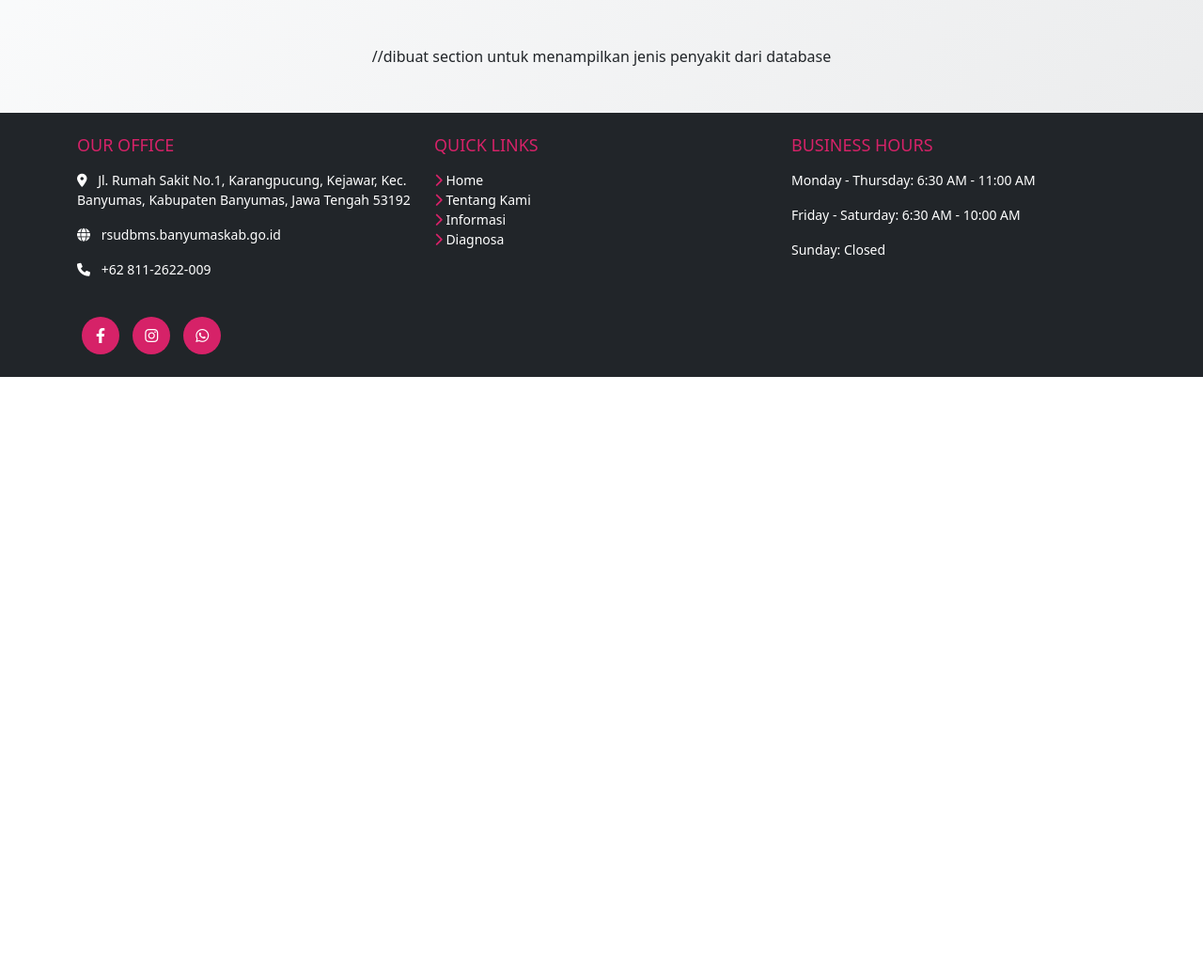
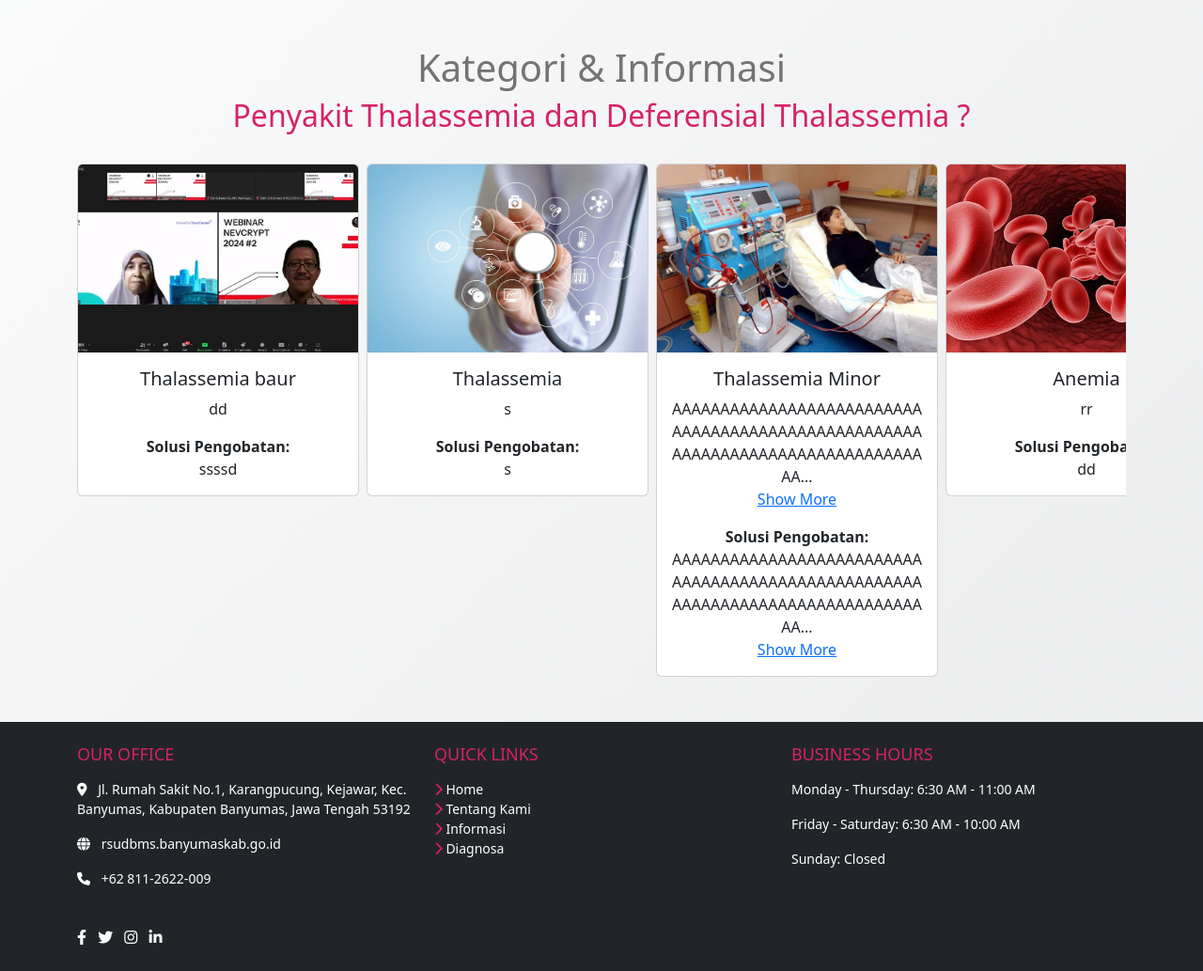
Before and after one commit to rahmasetiani/ESITAL-Expert-System-Thalasemia, a PHP site: page /page/informasi.php in a window 1280 px wide. Shown: the part 68-1101 px from the top of the page at 94% size. Before the commit the page ends 469 px from the top, so only its background shows below. Run offline with PHP 8.4, Linux system fonts and the light colour scheme; data comes from the database, SQL or seed files in the repository.

Commit message:
Progres 4 informasi penyakit base tabel

```diff
--- a/page/informasi.php
+++ b/page/informasi.php
@@ -1,5 +1,10 @@
 <?php
 session_start();
+require '../database/koneksi.php';
+
+// Fetch data from the penyakit table
+$query = "SELECT * FROM penyakit";
+$result = mysqli_query($conn, $query);
 ?>
 
 <!DOCTYPE html>
@@ -7,12 +12,34 @@ session_start();
 <head>
     <meta charset="UTF-8">
     <meta name="viewport" content="width=device-width, initial-scale=1.0">
-    <title>EXSITHAL</title>
+    <title>EXSITHAL - Informasi Penyakit</title>
     <!-- Bootstrap CSS -->
     <link href="https://cdn.jsdelivr.net/npm/bootstrap@5.3.0-alpha3/dist/css/bootstrap.min.css" rel="stylesheet">
     <link rel="stylesheet" href="https://cdnjs.cloudflare.com/ajax/libs/font-awesome/6.0.0-beta3/css/all.min.css"> <!-- Font Awesome CDN -->
     <link rel="stylesheet" href="../asset/css/index.css">
     <link rel="stylesheet" href="../asset/css/footer.css">
+    <style>
+        .card-img-top {
+            width: 100%;
+            height: 200px;
+            object-fit: cover;
+        }
+        .card {
+            margin-right: 10px; /* Add margin for spacing between cards */
+            display: flex; /* Ensure flex display for equal heights */
+            flex-direction: column; /* Align items vertically */
+        }
+        .card-body {
+            flex: 1; /* Allow the card body to grow */
+            display: flex;
+            flex-direction: column; /* Align text vertically */
+            justify-content: space-between; /* Space between text */
+        }
+        section {
+            background-color: #f8f9fa;
+            background-image: linear-gradient(135deg, rgba(255, 255, 255, 0.2), rgba(0, 0, 0, 0.05));
+        }
+    </style>
 </head>
 <body>
     <!-- Navbar -->
@@ -39,7 +66,6 @@ session_start();
                         </li>
                     </ul>
                     <ul class="navbar-nav">
-                        <!-- Check if user is logged in -->
                         <?php if(isset($_SESSION['logged_in']) && $_SESSION['logged_in'] === true): ?>
                             <li class="nav-item">
                                 <a class="nav-link" href="logout.php">Logout</a>
@@ -55,30 +81,61 @@ session_start();
         </nav>
     </header>
 
-<!-- Apa Itu Thalassemia Section -->
     <section class="py-5 text-center">
-   //dibuat section untuk menampilkan jenis penyakit dari database
+    <h1 style="color: #757375;">Kategori & Informasi</h1>
+    <h2 style="color: #d62268;"> Penyakit Thalassemia dan Deferensial Thalassemia </span>?</h2>
+    <br>
+
+
+        <div class="container">
+            <div class="row">
+                <div class="col-12">
+                    <div class="d-flex overflow-auto flex-nowrap">
+                        <?php while ($row = mysqli_fetch_assoc($result)): ?>
+                            <div class="card h-100 me-2" style="min-width: 300px;">
+                                <img src="../asset/image/penyakit/<?php echo $row['foto']; ?>" class="card-img-top" alt="<?php echo $row['namapenyakit']; ?>">
+                                <div class="card-body">
+                                    <h5 class="card-title"><?php echo $row['namapenyakit']; ?></h5>
+                                    <p class="card-text" data-short-text="<?php echo htmlspecialchars(substr($row['deskripsi'], 0, 80)); ?>" data-full-text="<?php echo htmlspecialchars($row['deskripsi']); ?>">
+                                        <?php
+                                        $shortDescription = substr($row['deskripsi'], 0, 80);
+                                        if (strlen($row['deskripsi']) > 80) {
+                                            echo $shortDescription . '...<br><a href="#" class="show-more">Show More</a>';
+                                        } else {
+                                            echo $shortDescription;
+                                        }
+                                        ?>
+                                    </p>
+                                    <strong>Solusi Pengobatan:</strong>
+                                    <p class="card-text" data-short-text="<?php echo htmlspecialchars(substr($row['solusipengobatan'], 0, 80)); ?>" data-full-text="<?php echo htmlspecialchars($row['solusipengobatan']); ?>">
+                                        <?php
+                                        $shortSolution = substr($row['solusipengobatan'], 0, 80);
+                                        if (strlen($row['solusipengobatan']) > 80) {
+                                            echo $shortSolution . '...<br><a href="#" class="show-more-solution">Show More</a>';
+                                        } else {
+                                            echo $shortSolution;
+                                        }
+                                        ?>
+                                    </p>
+                                </div>
+                            </div>
+                        <?php endwhile; ?>
+                    </div>
+                </div>
+            </div>
+        </div>
     </section>
 
-<style>
-    section {
-        background-color: #f8f9fa; /* Warna latar belakang yang lembut */
-        background-image: linear-gradient(135deg, rgba(255, 255, 255, 0.2), rgba(0, 0, 0, 0.05)); /* Tekstur warna */
-    }
-</style>
     <!-- Footer -->
     <footer class="bg-dark text-white text-center text-md-start py-4">
         <div class="container">
             <div class="row">
-            <!-- Our Office Column -->
                 <div class="col-md-4">
                     <h5 style="color: #d62268;"> Our Office</h5>
-                <p><i class="fas fa-map-marker-alt" style="margin-right: 8px;"></i></i> Jl. Rumah Sakit No.1, Karangpucung, Kejawar, Kec. Banyumas, Kabupaten Banyumas, Jawa Tengah 53192</p>
-                <p><i class="fas fa-globe" style="margin-right: 8px;"></i></i> <a href="http://rsudbms.banyumaskab.go.id/" class="text-white" target="_blank"> rsudbms.banyumaskab.go.id</a></p>
-                <p><i class="fas fa-phone" style="margin-right: 8px;"></i></i> +62 811-2622-009</p>
+                    <p><i class="fas fa-map-marker-alt" style="margin-right: 8px;"></i> Jl. Rumah Sakit No.1, Karangpucung, Kejawar, Kec. Banyumas, Kabupaten Banyumas, Jawa Tengah 53192</p>
+                    <p><i class="fas fa-globe" style="margin-right: 8px;"></i> <a href="http://rsudbms.banyumaskab.go.id/" class="text-white" target="_blank"> rsudbms.banyumaskab.go.id</a></p>
+                    <p><i class="fas fa-phone" style="margin-right: 8px;"></i> +62 811-2622-009</p>
                 </div>
-
-            <!-- Quick Links Column -->
                 <div class="col-md-4">
                     <h5 style="color: #d62268;">Quick Links</h5>
                     <ul class="list-unstyled">
@@ -88,8 +145,6 @@ session_start();
                         <li><a href="diagnosa.php" class="text-white"><i class="fas fa-chevron-right" style="color: #d62268;"></i> Diagnosa</a></li>
                     </ul>
                 </div>
-
-            <!-- Business Hours Column -->
                 <div class="col-md-4">
                     <h5 style="color: #d62268;">Business Hours</h5>
                     <p>Monday - Thursday: 6:30 AM - 11:00 AM</p>
@@ -97,31 +152,70 @@ session_start();
                     <p>Sunday: Closed</p>
                 </div>
             </div>
-
-        <!-- Social Media Links -->
             <div class="social-media mt-4">
-            <a href="https://facebook.com" class="btn btn-circle" style="background-color: #d62268;">
-                <i class="fab fa-facebook-f"></i>
-            </a>
-            <a href="https://instagram.com" class="btn btn-circle" style="background-color: #d62268;">
-                <i class="fab fa-instagram"></i>
-            </a>
-            <a href="https://whatsapp.com" class="btn btn-circle" style="background-color: #d62268;">
-                <i class="fab fa-whatsapp"></i>
-            </a>
+                <a href="#" class="text-white me-2"><i class="fab fa-facebook-f"></i></a>
+                <a href="#" class="text-white me-2"><i class="fab fa-twitter"></i></a>
+                <a href="#" class="text-white me-2"><i class="fab fa-instagram"></i></a>
+                <a href="#" class="text-white"><i class="fab fa-linkedin-in"></i></a>
             </div>
         </div>
-
-    <!-- Scroll to Top Button -->
-    <a href="#" class="scroll-to-top" style="display: none;">
-        <i class="fas fa-arrow-up"></i>
-    </a>
     </footer>
 
-<!-- Bootstrap JS -->
+    <!-- Bootstrap JS and dependencies -->
     <script src="https://cdn.jsdelivr.net/npm/bootstrap@5.3.0-alpha3/dist/js/bootstrap.bundle.min.js"></script>
-<script src="../asset/js/index.js"></script>
+    <script>
+    function setupShowMoreLess() {
+        // Show More functionality for descriptions
+        document.querySelectorAll('.show-more').forEach(function (link) {
+            link.addEventListener('click', function (event) {
+                event.preventDefault();
+                const cardText = link.parentElement;
+                const fullText = cardText.getAttribute('data-full-text');
+                cardText.innerHTML = fullText + '<br><a href="#" class="show-less">Show Less</a>';
+                setupShowLess(); // Set up the show less link again
+            });
+        });
 
+        // Show Less functionality for descriptions
+        function setupShowLess() {
+            document.querySelectorAll('.show-less').forEach(function (link) {
+                link.addEventListener('click', function (event) {
+                    event.preventDefault();
+                    const cardText = link.parentElement;
+                    const shortText = cardText.getAttribute('data-short-text');
+                    cardText.innerHTML = shortText + '...<br><a href="#" class="show-more">Show More</a>';
+                    setupShowMoreLess(); // Set up the show more link again
+                });
+            });
+        }
+
+        // Show More functionality for solutions
+        document.querySelectorAll('.show-more-solution').forEach(function (link) {
+            link.addEventListener('click', function (event) {
+                event.preventDefault();
+                const cardText = link.parentElement;
+                const fullText = cardText.getAttribute('data-full-text');
+                cardText.innerHTML = fullText + '<br><a href="#" class="show-less-solution">Show Less</a>';
+                setupShowLessSolution(); // Set up the show less solution again
+            });
+        });
+
+        // Show Less functionality for solutions
+        function setupShowLessSolution() {
+            document.querySelectorAll('.show-less-solution').forEach(function (link) {
+                link.addEventListener('click', function (event) {
+                    event.preventDefault();
+                    const cardText = link.parentElement;
+                    const shortText = cardText.getAttribute('data-short-text');
+                    cardText.innerHTML = shortText + '...<br><a href="#" class="show-more-solution">Show More</a>';
+                    setupShowMoreLess(); // Set up the show more solution again
+                });
+            });
+        }
+    }
+
+    setupShowMoreLess(); // Initialize the show more/less setup
+</script>
 
 </body>
 </html>
--- a/page/tentang.php
+++ b/page/tentang.php
@@ -74,8 +74,7 @@ session_start();
                 <img src="../asset/image/thalassemia.jpg" alt="About Us" class="img-fluid rounded">
             </div>
             <div class="col-md-6">
-            <a class="navbar-brand large-text" style="color: #757375;">Yayasan</a>
-            <a class="navbar-brand large-text" style="color: #d62268;">Thalassemia Banyumas</a>
+            <h1 style="color: #757375;">Yayasan <span style="color: #d62268;">Thalassemia Banyumas </span>?</h1>
             <p class="text-justify" style="text-align: justify;">
             Yayasan Thalassemia Banyumas adalah sebuah organisasi nirlaba yang didirikan untuk memberikan dukungan dan informasi kepada pasien thalassemia serta keluarganya di daerah Banyumas. Yayasan ini berfokus pada peningkatan kesadaran tentang thalassemia, sebuah penyakit genetik yang mempengaruhi produksi hemoglobin, dan menyediakan berbagai layanan, termasuk konsultasi medis, pendidikan tentang manajemen penyakit, serta dukungan psikologis
 </p>
```
Lines whose indentation alone changed are shown as unchanged.
